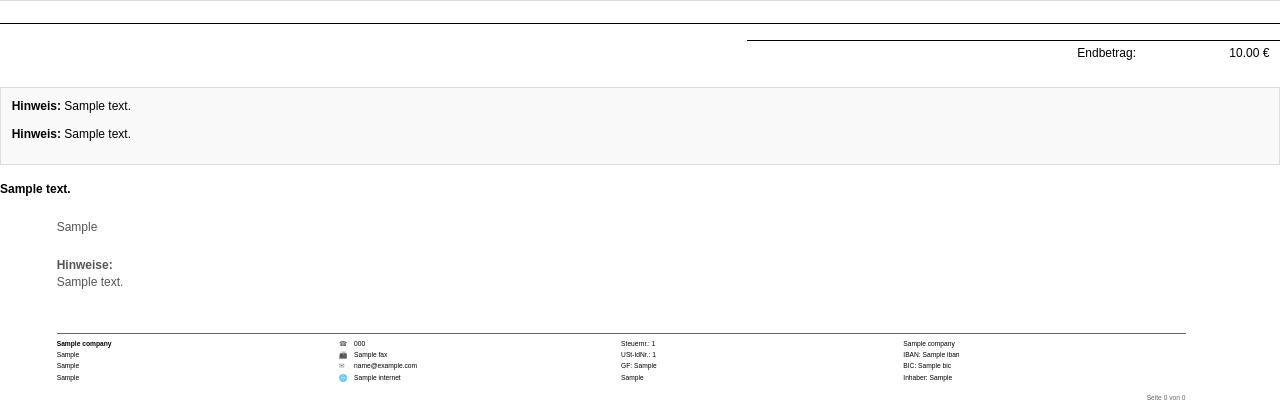
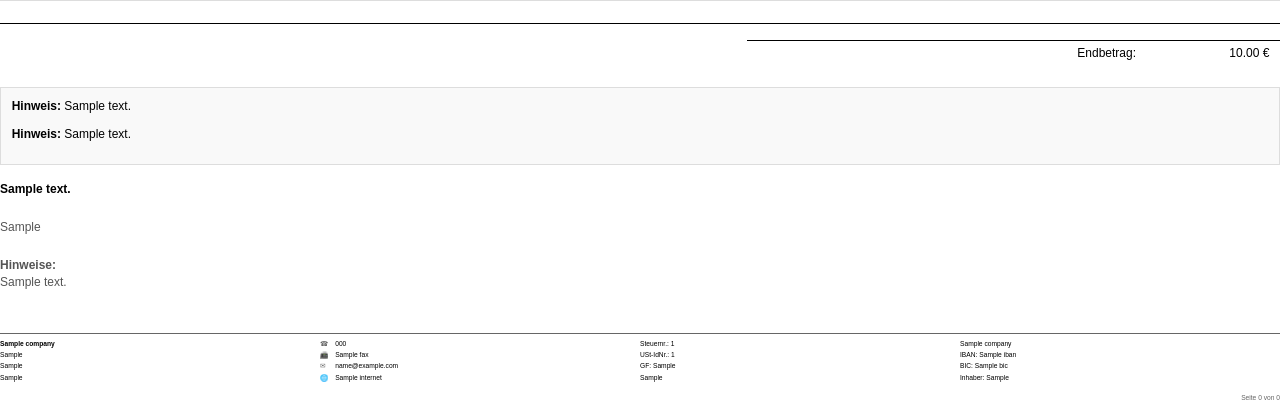
Before and after one commit to gdsanger/KManager, a Django app: template auftragsverwaltung/templates/printing/orders/invoice.html in a window 1280 px wide. Shown: the part 675-1093 px from the top of the page. Run offline with Django 5.2, Linux system fonts and the light colour scheme; the template is opened without the code that fills it: most values are stand-ins (such as "Sample title", 1, 10 or a date in 2020); grey boxes marked "Sample" are stand-in pictures.

Commit message:
chore(#1172): auto-commit uncommitted work from Claude run

```diff
--- a/auftragsverwaltung/templates/printing/orders/invoice.html
+++ b/auftragsverwaltung/templates/printing/orders/invoice.html
@@ -4,6 +4,9 @@
 
 {% block inline_styles %}
 /* Invoice-specific styles */
+/* Grundsatz: Seitenränder gehören ausschließlich in die @page-Regel, nie
+   zusätzlich als horizontale margin/padding in Inhaltselemente — sonst
+   addieren sich die Ränder und der Satzspiegel wird eingerückt/verschmälert. */
 .address-block {
     margin-bottom: 24pt;
 }
@@ -173,7 +176,9 @@
 }
 
 .footer-text {
-    margin: 16pt 2.5cm 0 1.5cm;
+    /* Seitenränder kommen ausschließlich aus @page; hier keine
+       zusätzlichen horizontalen Ränder setzen. */
+    margin: 16pt 0 0 0;
     font-size: 9pt;
     color: #555;
 }
@@ -189,13 +194,20 @@
     margin: 2.5cm 2.5cm 3cm 1.5cm;
     @bottom-center {
         content: element(page-footer);
+        /* Ohne width wird eine allein stehende bottom-center-Randbox nur so
+           breit wie ihr Inhalt und horizontal zentriert (CSS Paged Media).
+           width: 100% zwingt sie auf die volle Satzbreite. */
+        width: 100%;
+        padding: 0;
     }
 }
 
 /* 4-Column Footer Styles - displayed on every page */
 .company-footer {
     position: running(page-footer);
-    margin: 24pt 2.5cm 12pt 1.5cm;
+    /* Seitenränder kommen ausschließlich aus @page; hier keine
+       zusätzlichen horizontalen Ränder setzen. */
+    margin: 24pt 0 12pt 0;
     padding-top: 8pt;
     page-break-inside: avoid;
 }
--- a/core/static/printing/print.css
+++ b/core/static/printing/print.css
@@ -37,18 +37,12 @@
     }
 }
 
-/* Left pages (even) - for double-sided printing */
-@page :left {
-    margin-left: 2.5cm;
-    margin-right: 1.5cm;
-}
-
-/* Right pages (odd) - for double-sided printing */
-@page :right {
-    margin-left: 2.5cm;
-    margin-right: 1.5cm;
-}
-
+/* Es ist kein doppelseitiger Druck vorgesehen (keine gebundenen Belege),
+   daher gilt für alle Seiten ausschließlich die Basis-@page-Regel oben.
+   Frühere @page :left / :right Regeln wurden entfernt: sie waren identisch
+   statt gespiegelt und haben dadurch links/rechts gegenüber der Basisregel
+   vertauscht (links 2.5cm/rechts 1.5cm statt links 1.5cm/rechts 2.5cm) und
+   den Satzspiegel auf allen Nicht-Erstseiten unvorhersehbar verschoben. */
 
 /* ============================================
    Basic Typography
```
Also changed, not shown: vermietung/templates/printing/uebergabeprotokolle/protokoll.html (+6 -1 lines).
